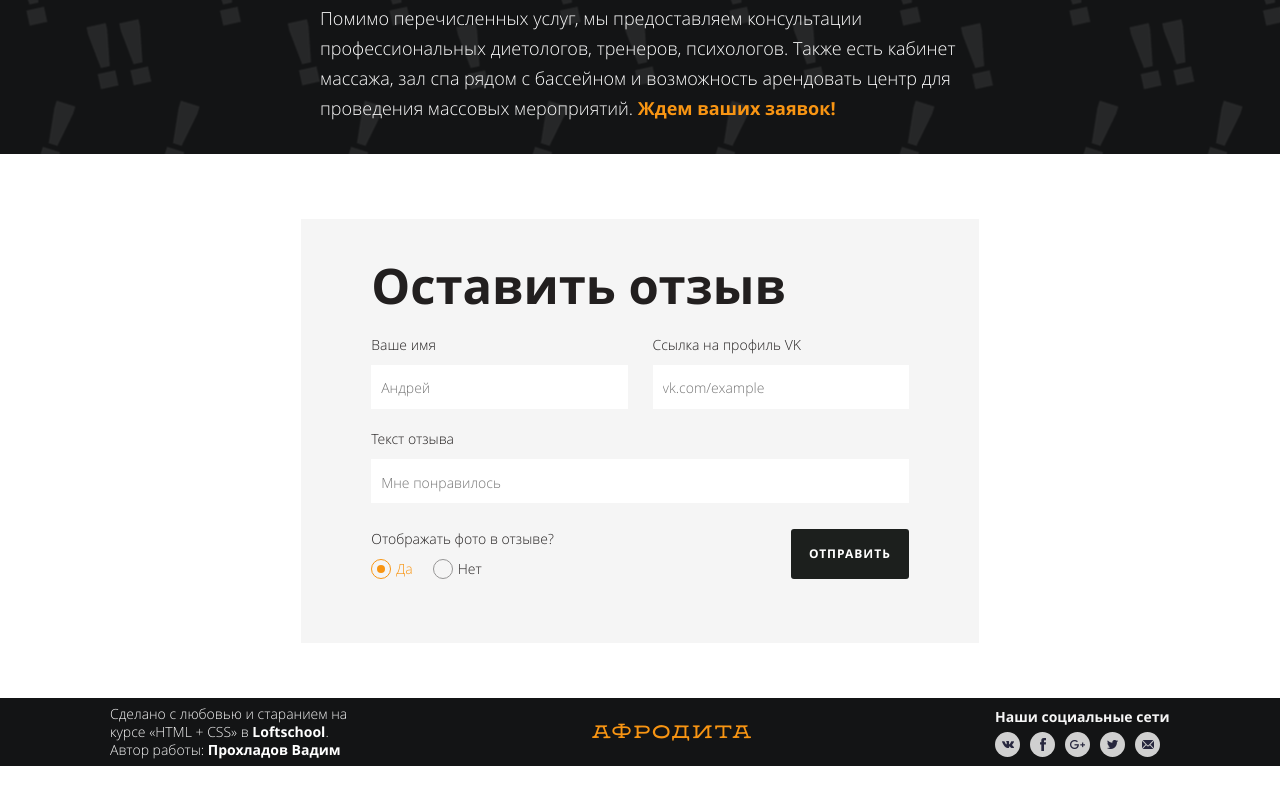
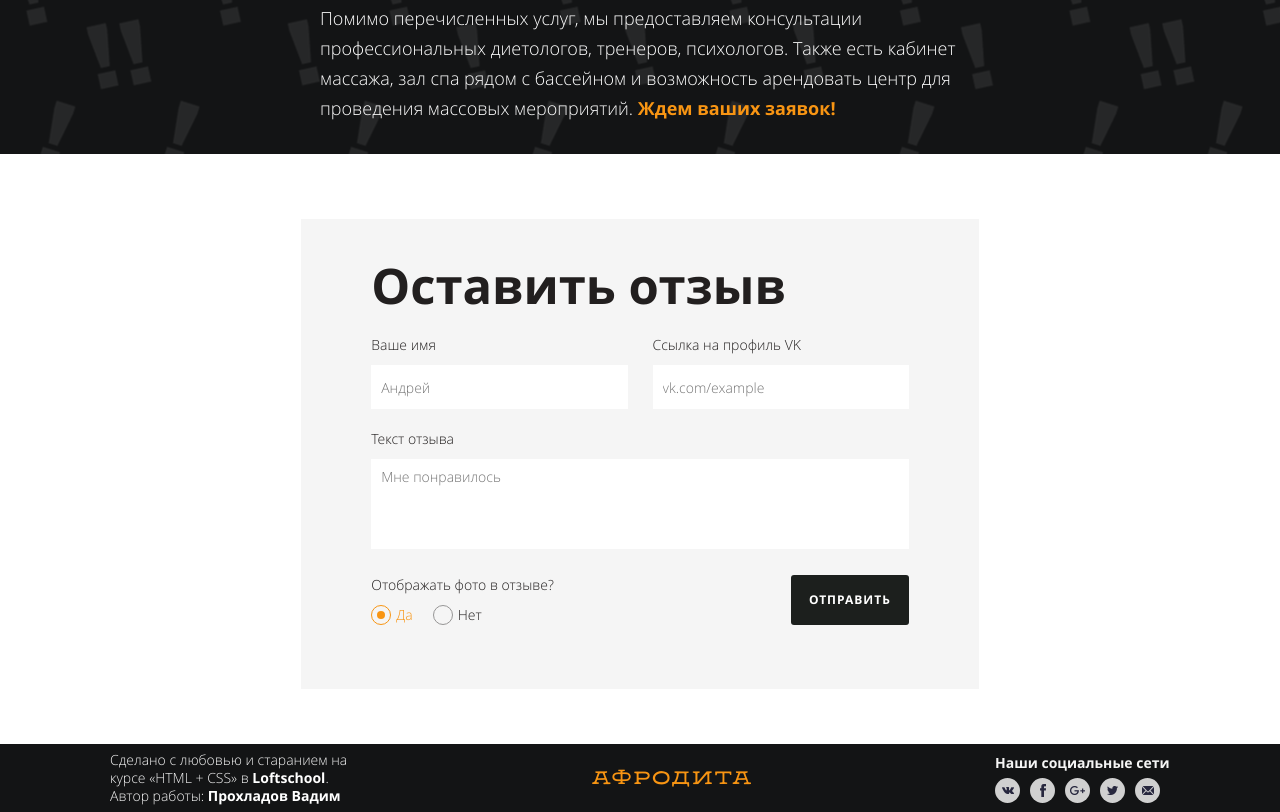
Before and after one commit to elaganovskis/loftschool_course_1, a plain HTML site: page reviews.html in a window 1280 px wide. Shown: the part 1328-2140 px from the top of the page. Before the commit the page ends 2094 px from the top, so only its background shows below. Drawn offline with Linux system fonts and the light colour scheme; a script that the page names is missing.

Commit message:
Edited textarea

```diff
--- a/css/main.css
+++ b/css/main.css
@@ -942,11 +942,11 @@ a {
 }
 
 .form__input_textarea {
-  min-height: 44px;
+  min-height: 90px;
   overflow: auto;
   resize: none;
-  line-height: 0.9;
-  padding: 18px 10px 18px 10px;
+  overflow: hidden;
+  padding: 10px 10px;
 }
 
 .form__button {
```
